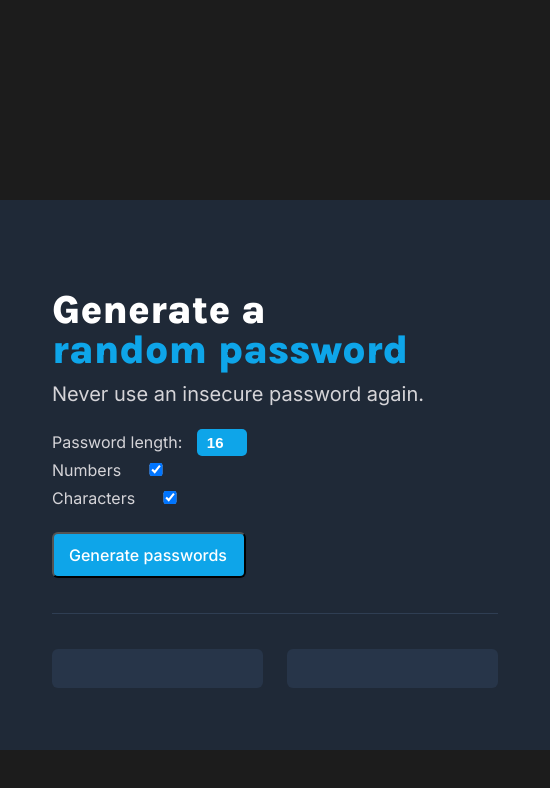
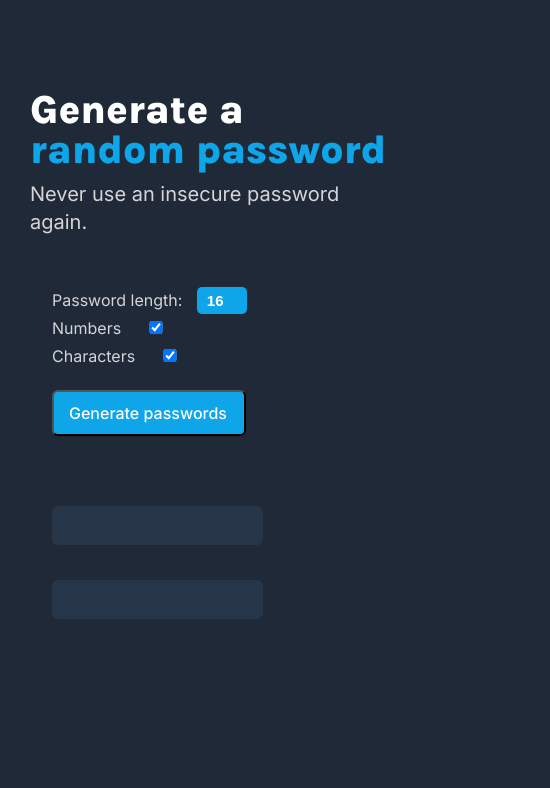
Before and after one commit to Illyrian1000/Password-Generator, a plain HTML site: page index.html in a window 390 px wide. Shown: the whole page, 550 px wide, since content can reach past the window. Drawn offline with Linux system fonts and the light colour scheme.

Commit message:
mobile changes

```diff
--- a/index.html
+++ b/index.html
@@ -19,7 +19,7 @@
 
         <p class="firstP">Never use an insecure password again.</p>
 
-        <div>
+        <div class="inputContainer">
                 <p class="otherP">Password length: <input type="number" min="8" max="18" value="16" id="passwrodLength"></p>
                 <div class="passwordLengthContainer">
                 <p class="otherP">Numbers <input type="checkbox" id="numbersOption" checked></p>
--- a/styles.css
+++ b/styles.css
@@ -145,3 +145,31 @@ input{
 #numbersOption{
     background-color: #0EA5E9;
 }
+
+@media screen and (max-width: 600px){
+
+    body{
+
+    background-color: #1F2937;
+    }
+    .mainContainer{
+        margin: 0;
+        height: 100%;
+        width: 100%;
+    }
+
+    h1, .firstP {
+        margin-left: 30px;
+    }
+
+    .outputContainer{
+        display: block;
+        margin-left: none;
+        border: none;
+        padding-bottom: 50px;
+        align-items: center;
+    }
+
+    .inputContainer{
+        margin-top: 50px;
+    }
```
